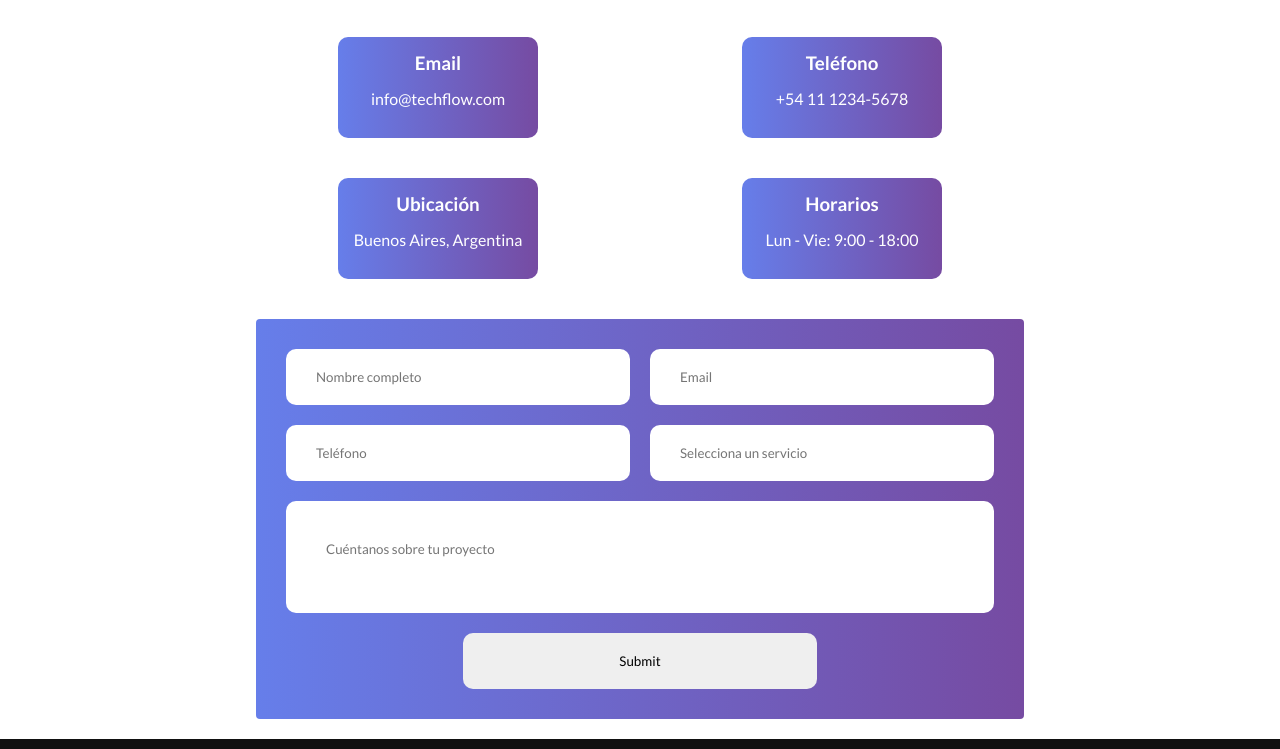
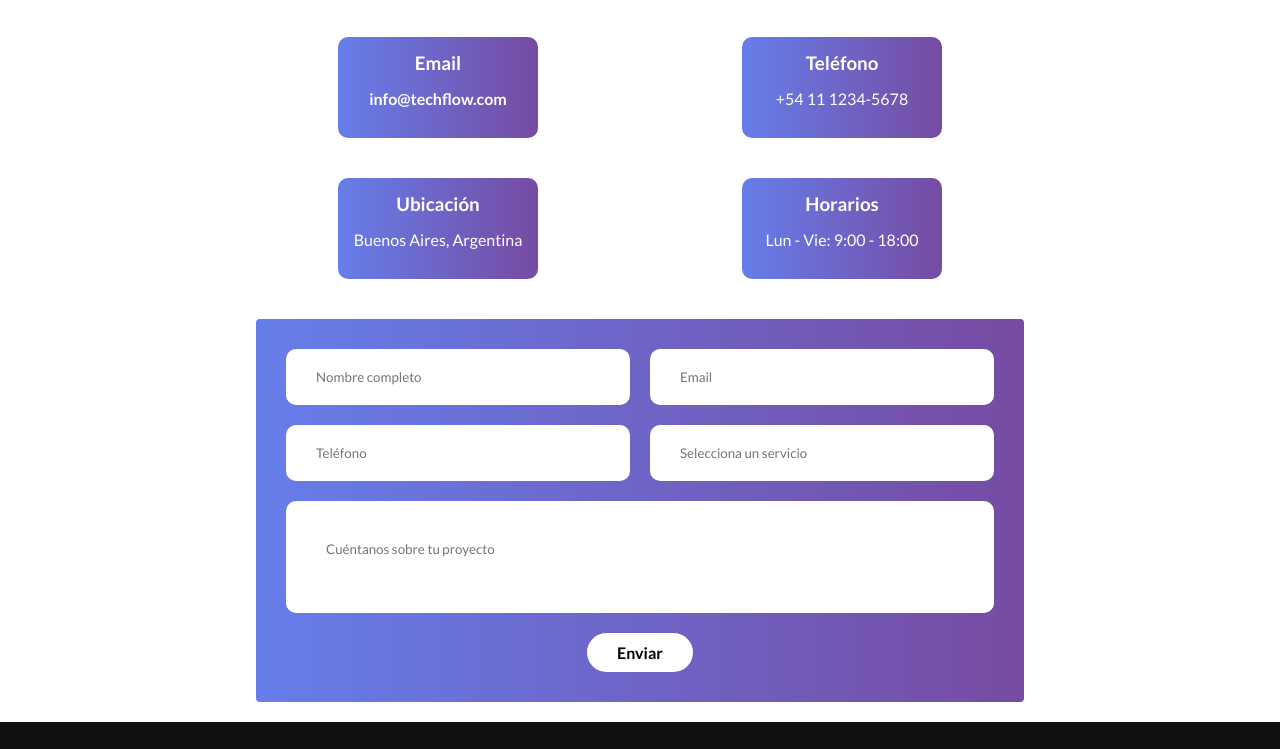
Before and after one commit to Santiago-Mansilla/TechFlow, a plain HTML site: page index.html in a window 1280 px wide. Shown: the part 2277-3026 px from the top of the page. Drawn offline with Linux system fonts and the light colour scheme.

Commit message:
Cambié el submit por un a

```diff
--- a/assets/mq.css
+++ b/assets/mq.css
@@ -111,9 +111,11 @@
 
 }
 
-input[type="submit"] {
+.btn-enviar {
     grid-column: 1 / -1;
-    width: 50%;
+    max-width: 30%;
+    text-align: center;
+
 
 }
 
@@ -294,13 +296,13 @@ input[type="submit"] {
     }
 
     .btn-login:hover {
-         transform: translateY(-10px);
+         transform: translateY(-5px);
         box-shadow: 0 20px 40px rgba(118, 75, 162, 0.2);
         cursor: pointer;
     }
 
     .btn-registro:hover {
-         transform: translateY(-10px);
+         transform: translateY(-5px);
         box-shadow: 0 20px 40px rgba(118, 75, 162, 0.2);
         cursor: pointer;
     }
@@ -338,6 +340,7 @@ input[type="submit"] {
 
 
 
+
     .footer-tittle {
         padding: 10px;
     }
--- a/assets/style.css
+++ b/assets/style.css
@@ -331,6 +331,10 @@ padding-top: 50px;
 
 }
 
+.contact-card a {
+    font-weight: 600;
+}
+
 .contact-inputs {
     display: flex;
     flex-direction: column;
@@ -346,6 +350,7 @@ padding-top: 50px;
 
 }
 
+
 input {
     padding: 20px 30px;
     border-radius: 10px;
@@ -357,6 +362,16 @@ textarea {
 
     padding: 40px;
     border-radius: 10px;
+
+}
+
+.btn-enviar {
+    padding: 10px 30px;
+    background: white;
+    border-radius: 20px;
+    font-weight: 600;
+
+
 
 }
 
--- a/index.html
+++ b/index.html
@@ -124,7 +124,7 @@
        <div class="contact-container">
         <div class="contact-card">
             <h3>Email</h3>
-            <p>info@techflow.com</p>
+            <a href="">info@techflow.com</a>
         </div>
         <div class="contact-card">
             <h3>Teléfono</h3>
@@ -152,7 +152,8 @@
     <option value="Analytics & BI">
    </datalist>
     <textarea placeholder="Cuéntanos sobre tu proyecto"></textarea>
-    <input type="submit">
+    <a href="./index.html" class="btn-enviar">Enviar</a>
+
 
     </div>
     </div>
```
